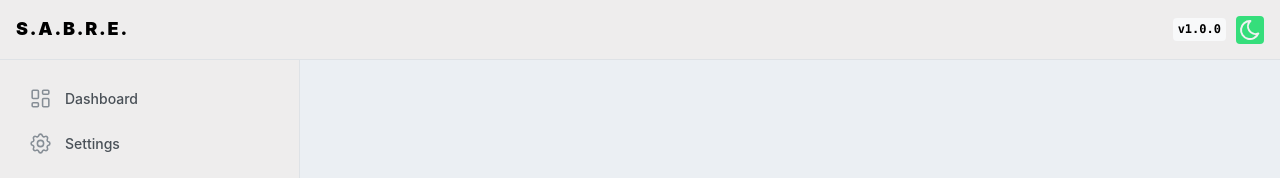
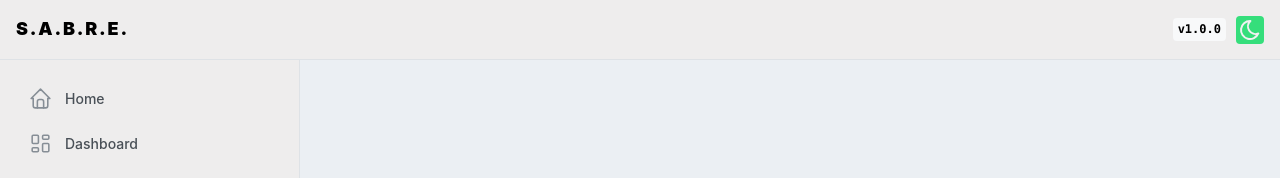
Before and after one commit to Duro233/smartbreaker, a React app in the folder frontend/: page / in a window 1280 px wide. Shown: the top 178 px of the page. Built offline with nearby package versions, Linux system fonts and the light colour scheme; no server answers; the HTML template or start-up script is replaced by a standard one.

Commit message:
Add Home link to post-login navigation

```diff
--- a/frontend/src/components/home-comp/navigation/post-login-navigation.tsx
+++ b/frontend/src/components/home-comp/navigation/post-login-navigation.tsx
@@ -12,6 +12,7 @@ import {
 } from '@mantine/core';
 import { useDisclosure } from '@mantine/hooks';
 import {
+  IconHome,
   IconLayoutDashboard,
   IconMail,
   IconSettings,
@@ -41,6 +42,7 @@ type PostLoginNavigationProps = {
 };
 
 const defaultLinks: NavItem[] = [
+  { link: '/home', label: 'Home', icon: IconHome },
   { link: '/dashboard', label: 'Dashboard', icon: IconLayoutDashboard },
   { link: '/settings', label: 'Settings', icon: IconSettings },
   { link: '/contact', label: 'Contact', icon: IconMail },
```
